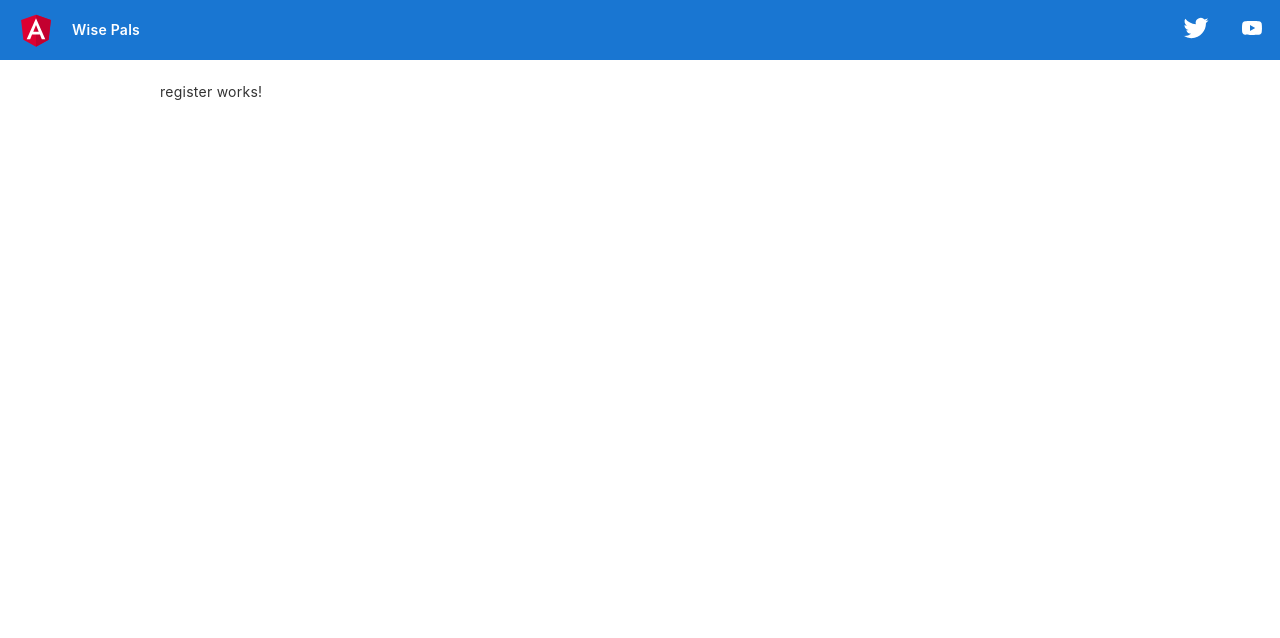
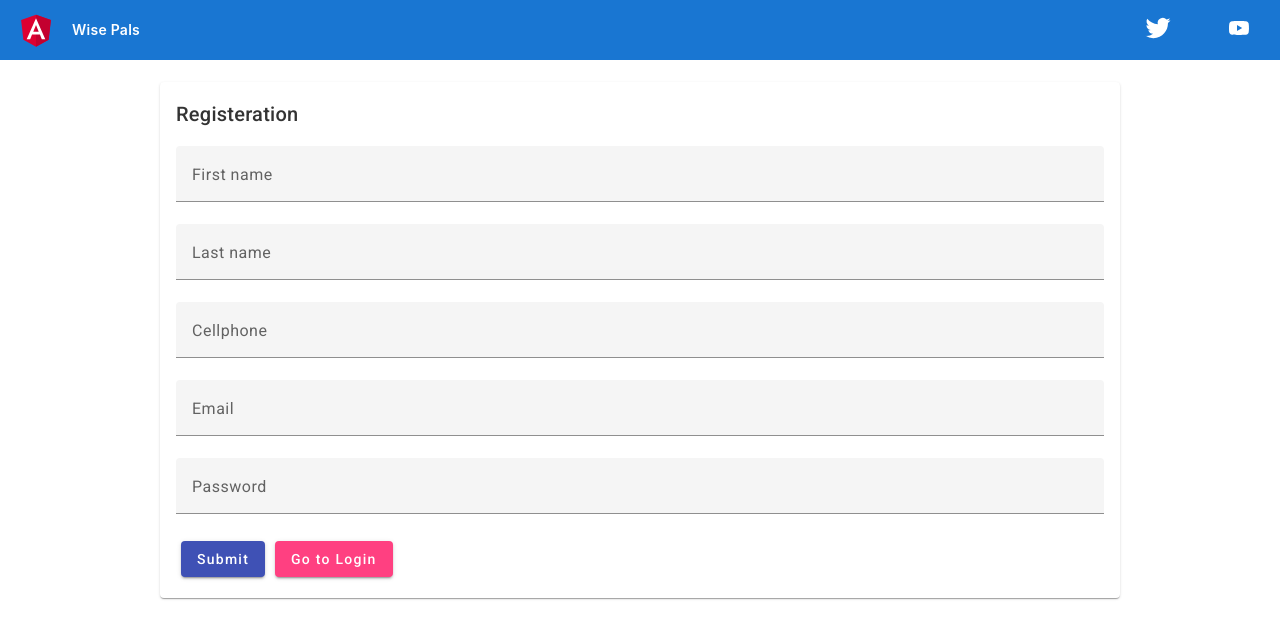
Before and after one commit to sourav0098/wisepal-angular, an Angular app in the folder wise-pals-two/: page /register in a window 1280 px wide. Shown: the top 638 px of the page. Built offline with nearby package versions, Linux system fonts and the light colour scheme.

Commit message:
basic structure of login and register

```diff
--- a/wise-pals-two/angular.json
+++ b/wise-pals-two/angular.json
@@ -21,7 +21,8 @@
             "assets": ["src/favicon.ico", "src/assets"],
             "styles": [
               "@angular/material/prebuilt-themes/indigo-pink.css",
-              "src/styles.css"
+              "src/styles.css",
+              "node_modules/ngx-toastr/toastr.css"
             ],
             "scripts": []
           },
@@ -78,8 +79,7 @@
             "assets": ["src/favicon.ico", "src/assets"],
             "styles": [
               "@angular/material/prebuilt-themes/indigo-pink.css",
-              "src/styles.css",
-              "node_modules/ngx-toastr/toastr.css"
+              "src/styles.css"
             ],
             "scripts": []
           }
--- a/wise-pals-two/src/app/app.module.ts
+++ b/wise-pals-two/src/app/app.module.ts
@@ -13,6 +13,7 @@ import {MaterialModule} from 'src/material.module';
 import {HttpClientModule} from '@angular/common/http';
 import { ToastrModule } from 'ngx-toastr';
 // import { AuthComponent } from './service/auth/auth.component';
+import { FormsModule } from '@angular/forms';
 
 @NgModule({
   declarations: [
@@ -28,7 +29,8 @@ import { ToastrModule } from 'ngx-toastr';
     ReactiveFormsModule,
     MaterialModule,
     HttpClientModule,
-    ToastrModule.forRoot()
+    ToastrModule.forRoot(),
+    FormsModule
   ],
   providers: [],
   bootstrap: [AppComponent]
--- a/wise-pals-two/src/app/authentication/login/login.component.html
+++ b/wise-pals-two/src/app/authentication/login/login.component.html
@@ -1 +1,26 @@
-<p>login works!</p>
+<mat-card>
+  <mat-card-header>
+    <h2>User Login</h2>
+  </mat-card-header>
+  <mat-card-content>
+    <form
+      class="example-form"
+      [formGroup]="loginform"
+      (ngSubmit)="proceedlogin()"
+    >
+      <mat-form-field class="example-full-width">
+        <mat-label>Username</mat-label>
+        <input matInput formControlName="id" />
+      </mat-form-field>
+      <mat-form-field class="example-full-width">
+        <mat-label>Password</mat-label>
+        <input matInput type="password" formControlName="password" />
+      </mat-form-field>
+
+      <div>
+        <button mat-raised-button color="primary">Login</button>
+        <a routerLink="/register" mat-raised-button color="accent">New User?</a>
+      </div>
+    </form>
+  </mat-card-content>
+</mat-card>
--- a/wise-pals-two/src/app/authentication/login/login.component.ts
+++ b/wise-pals-two/src/app/authentication/login/login.component.ts
@@ -1,4 +1,8 @@
 import { Component } from '@angular/core';
+import { FormBuilder, Validators } from '@angular/forms';
+import { Router } from '@angular/router';
+import { ToastrService } from 'ngx-toastr'
+import { AuthService } from '../../service/auth.service';
 
 @Component({
   selector: 'app-login',
@@ -6,5 +10,36 @@ import { Component } from '@angular/core';
   styleUrls: ['./login.component.css']
 })
 export class LoginComponent {
+  constructor(private builder: FormBuilder, private toastr: ToastrService, private service: AuthService,
+    private router: Router) {
+      sessionStorage.clear();
 
+  }
+  result: any;
+
+  loginform = this.builder.group({
+    id: this.builder.control('', Validators.required),
+    password: this.builder.control('', Validators.required)
+  });
+
+  proceedlogin() {
+    if (this.loginform.valid) {
+      this.service.GetUserbyCode(this.loginform.value.id).subscribe(item => {
+        this.result = item;
+        if (this.result.password === this.loginform.value.password) {
+          if (this.result.isactive) {
+            sessionStorage.setItem('username',this.result.id);
+            sessionStorage.setItem('role',this.result.role);
+            this.router.navigate(['']);
+          } else {
+            this.toastr.error('Please contact Admin', 'InActive User');
+          }
+        } else {
+          this.toastr.error('Invalid credentials');
+        }
+      });
+    } else {
+      this.toastr.warning('Please enter valid data.')
+    }
+  }
 }
--- a/wise-pals-two/src/app/authentication/register/register.component.css
+++ b/wise-pals-two/src/app/authentication/register/register.component.css
@@ -0,0 +1,7 @@
+.full-width-input {
+  width: 100%;
+}
+
+button {
+  margin-right: 0.5rem;
+}
--- a/wise-pals-two/src/app/authentication/register/register.component.html
+++ b/wise-pals-two/src/app/authentication/register/register.component.html
@@ -1 +1,37 @@
-<p>register works!</p>
+<mat-card>
+  <mat-card-header>
+    <h2>Registeration</h2>
+  </mat-card-header>
+  <mat-card-content>
+    <form
+      class="example-form"
+      [formGroup]="registerform"
+      (ngSubmit)="proceedregister()"
+    >
+      <mat-form-field class="full-width-input">
+        <mat-label>First name</mat-label>
+        <input matInput formControlName="name" />
+      </mat-form-field>
+      <mat-form-field class="full-width-input">
+        <mat-label>Last name</mat-label>
+        <input matInput formControlName="lastName" />
+      </mat-form-field>
+      <mat-form-field class="full-width-input">
+        <mat-label>Cellphone</mat-label>
+        <input matInput formControlName="phone" />
+      </mat-form-field>
+      <mat-form-field class="full-width-input">
+        <mat-label>Email</mat-label>
+        <input matInput formControlName="email" />
+      </mat-form-field>
+      <mat-form-field class="full-width-input">
+        <mat-label>Password</mat-label>
+        <input type="password" matInput formControlName="password" />
+      </mat-form-field>
+      <div>
+        <button mat-raised-button color="primary">Submit</button>
+        <a routerLink="/login" mat-raised-button color="accent">Go to Login</a>
+      </div>
+    </form>
+  </mat-card-content>
+</mat-card>
--- a/wise-pals-two/src/app/authentication/register/register.component.ts
+++ b/wise-pals-two/src/app/authentication/register/register.component.ts
@@ -1,4 +1,8 @@
 import { Component } from '@angular/core';
+import { FormBuilder, Validators } from '@angular/forms';
+import { Router } from '@angular/router';
+import { AuthService } from '../../service/auth.service';
+import { ToastrService } from 'ngx-toastr'
 
 @Component({
   selector: 'app-register',
@@ -7,4 +11,30 @@ import { Component } from '@angular/core';
 })
 export class RegisterComponent {
 
+  constructor(private builder: FormBuilder, private service: AuthService, private router: Router,
+    private toastr: ToastrService) {
+
+  }
+
+  registerform = this.builder.group({
+    name: this.builder.control('', Validators.compose([Validators.required, Validators.pattern('[a-zA-Z ]*')])),
+    lastName: this.builder.control('', Validators.compose([Validators.required, Validators.pattern('[a-zA-Z ]*')])),
+    phone: this.builder.control('', Validators.compose([Validators.required, Validators.pattern('[0-9]{10}')])),
+    email: this.builder.control('', Validators.compose([Validators.required, Validators.pattern('[a-z0-9._%+-]+@[a-z0-9.-]+\.[a-z]{2,4}$')])),
+    password: this.builder.control('', Validators.compose([Validators.required, Validators.pattern('(?=.*[a-z])(?=.*[A-Z])(?=.*[0-9])(?=.*[$@$!%*?&])[A-Za-z\d$@$!%*?&].{8,}')])),
+    role: this.builder.control(''),
+    isactive: this.builder.control(false)
+  });
+  proceedregister() {
+    if (this.registerform.valid) {
+      console.log('form is valid');
+      this.service.RegisterUser(this.registerform.value).subscribe(result => {
+        this.toastr.success('Please login to the application.','Registered successfully')
+        //this.router.navigate(['login'])
+      });
+    } else {
+      this.toastr.warning('Please enter valid data.')
+    }
+  }
+
 }
--- a/wise-pals-two/src/app/service/auth.service.ts
+++ b/wise-pals-two/src/app/service/auth.service.ts
@@ -1,9 +1,21 @@
+import { HttpClient } from '@angular/common/http';
 import { Injectable } from '@angular/core';
-
+import { API_ENDPOINTS } from '../../util/apiEndpoints';
 @Injectable({
   providedIn: 'root'
 })
 export class AuthService {
 
-  constructor() { }
+  constructor(private http:HttpClient) {
+
+  }
+  RegisterUser(inputdata:any){
+    return this.http.post(`${API_ENDPOINTS.BASE_URL}${API_ENDPOINTS.REGISTER}`,inputdata)
+  }
+
+  GetUserbyCode(id:any){
+    return this.http.post(`${API_ENDPOINTS.BASE_URL}${API_ENDPOINTS.REGISTER}`,id)
+  }
+
+
 }
--- a/wise-pals-two/src/styles.css
+++ b/wise-pals-two/src/styles.css
@@ -1,4 +1,28 @@
 /* You can add global styles to this file, and also import other style files */
 
-html, body { height: 100%; }
-body { margin: 0; font-family: Roboto, "Helvetica Neue", sans-serif; }
+/* html, body { height: 100%; }
+body { margin: 0; font-family: Roboto, "Helvetica Neue", sans-serif; } */
+
+/* You can add global styles to this file, and also import other style files */
+
+html,
+body {
+  height: 100%;
+}
+body {
+  margin: 0;
+  font-family: Roboto, "Helvetica Neue", sans-serif;
+}
+.mdc-button {
+  margin: 5px !important;
+}
+.mat-mdc-form-field {
+  width: 100%;
+}
+.content {
+  display: block !important;
+}
+a {
+  color: white !important;
+  padding: 1%;
+}
--- /dev/null
+++ b/wise-pals-two/src/util/apiEndpoints.ts
@@ -0,0 +1,14 @@
+export const API_ENDPOINTS = {
+  BASE_URL: "http://localhost:5001",
+  TUTORS: "/api/v1/tutors",
+  CONTENTS:"/api/v1/contents",
+  IMAGES: "/img/",
+  TEST_AUTH: "/api/v1/tutors/testAuth",
+  REGISTER: "/api/v1/auth/register",
+  LOGIN: "/api/v1/auth/login",
+  LOGOUT: "/api/v1/auth/logout",
+  REFRESH: "/api/v1/auth/refresh",
+  REVIEWS: "/api/v1/reviews",
+  CONTACTS: "/api/v1/contact",
+  STATISTICS: "/statistics",
+};
```
